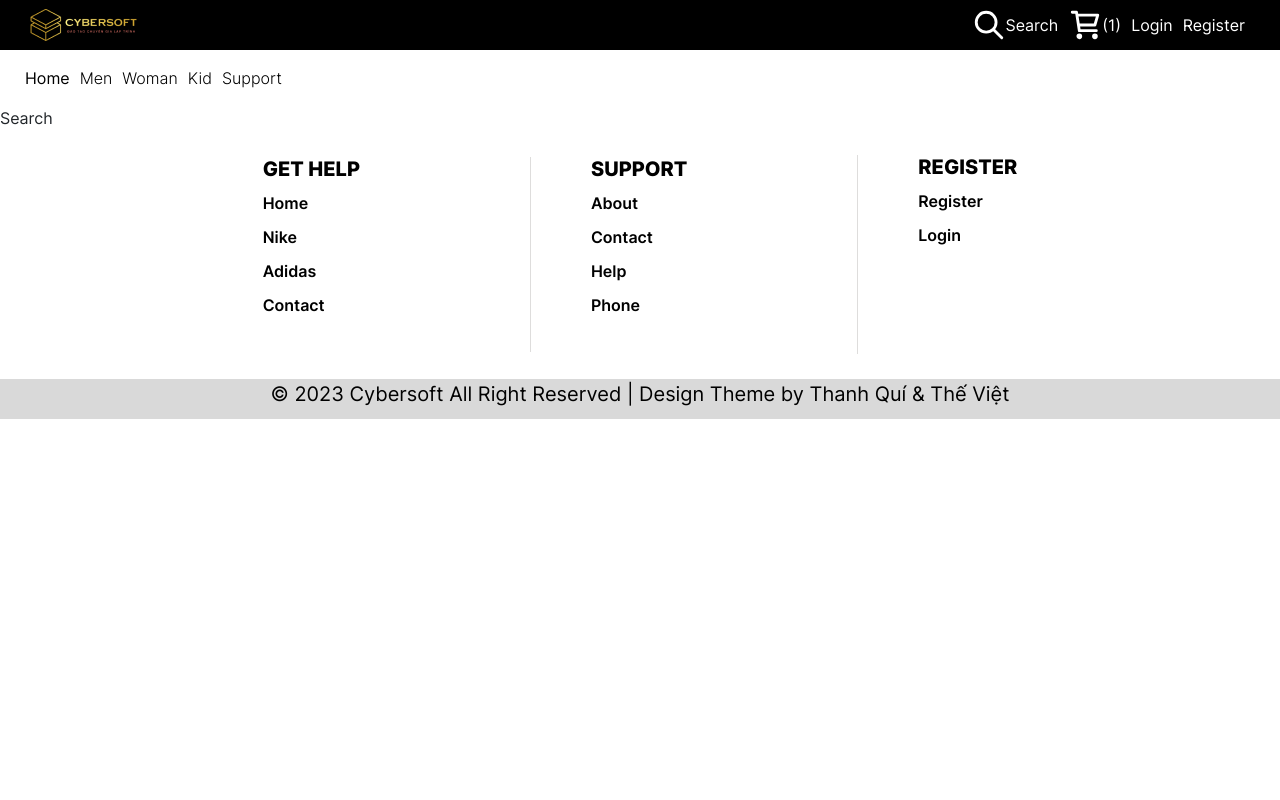
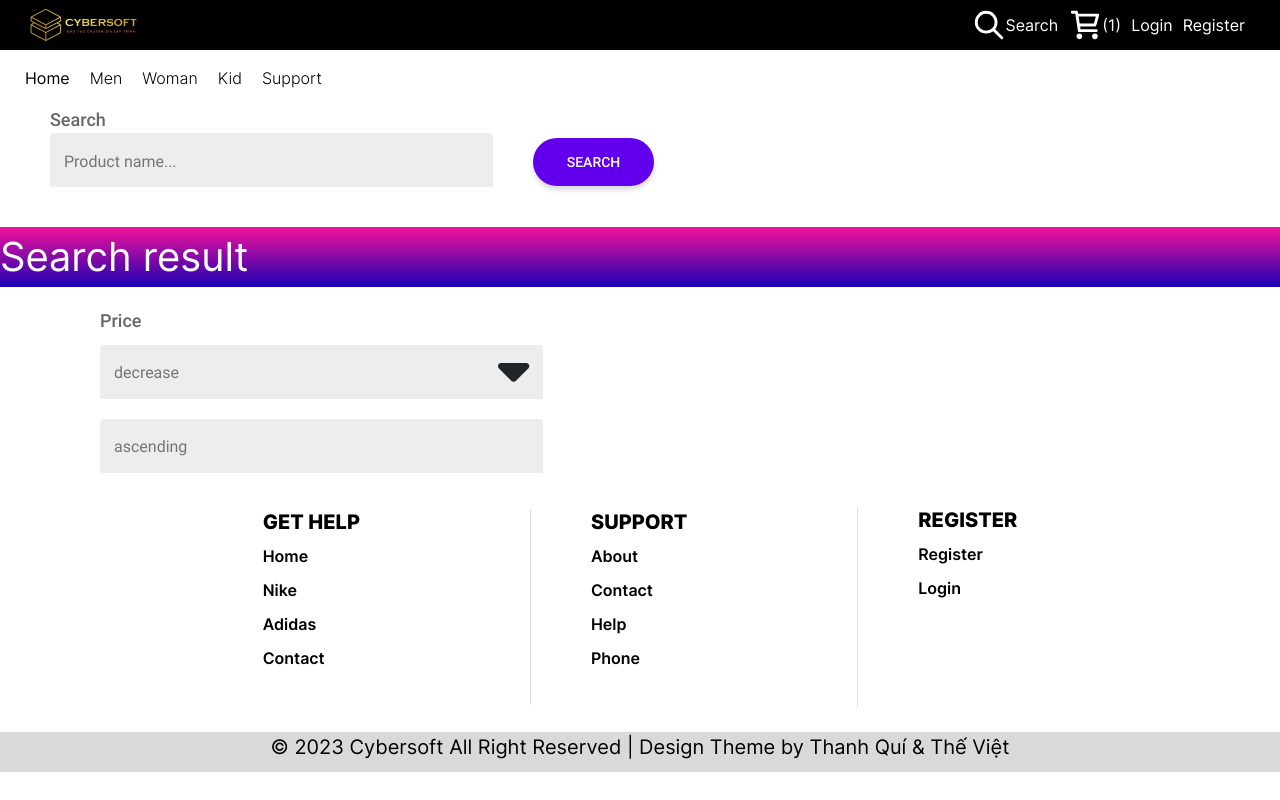
Before and after one commit to theviet226/ShoesShop, a React (Vite) app: page /search in a window 1280 px wide. Built offline with nearby package versions, Linux system fonts and the light colour scheme.

Commit message:
login facebook

```diff
--- a/package.json
+++ b/package.json
@@ -17,6 +17,7 @@
     "formik": "^2.4.3",
     "react": "^18.2.0",
     "react-dom": "^18.2.0",
+    "react-facebook-login": "^4.1.1",
     "react-redux": "^8.1.2",
     "react-router-dom": "^6.15.0",
     "sass": "^1.66.0",
@@ -25,6 +26,7 @@
   "devDependencies": {
     "@types/react": "^18.0.37",
     "@types/react-dom": "^18.0.11",
+    "@types/react-facebook-login": "^4.1.5",
     "@types/react-router-dom": "^5.3.3",
     "@typescript-eslint/eslint-plugin": "^5.59.0",
     "@typescript-eslint/parser": "^5.59.0",
--- /dev/null
+++ b/src/constants/index.ts
@@ -0,0 +1 @@
+export const ACCESS_TOKEN = "accesstoken"
--- a/src/pages/login/index.tsx
+++ b/src/pages/login/index.tsx
@@ -1,12 +1,52 @@
 import React, { useState } from "react";
-import { Link } from "react-router-dom";
+import { Link, useNavigate } from "react-router-dom";
 import FbIcon from "src/assets/icons/fb.icon";
 import css from "./login.module.scss";
+import { loginFacebookUser, userLogin } from "src/services/user.service";
+import { setLocalStorage } from "src/utils";
+import { ACCESS_TOKEN } from "src/constants";
+import FacebookLogin from 'react-facebook-login';
 function Login() {
   const [passwordType, setPasswordType] = useState("password");
   const hanldeChangeType = () => {
     setPasswordType((prevType) => (prevType === "text" ? "password" : "text"));
   };
+  const [formLogin, setFormLogin] = useState({
+    email: "",
+    password: "",
+  });
+  const navigate = useNavigate();
+  const hanldeLogin = (e: React.FormEvent<HTMLFormElement>) => {
+    e.preventDefault();
+    userLogin(formLogin)
+      .then((resp) => {
+        setLocalStorage(ACCESS_TOKEN, resp.content.accesstoken);
+        navigate("/profile");
+      })
+      .catch((err) => {
+        console.log(err);
+      });
+  };
+  const handleChange = (e: React.ChangeEvent<HTMLInputElement>) => {
+    const { value, name } = e.target;
+    setFormLogin({
+      ...formLogin,
+      [name]: value,
+    });
+  }
+  const [loginFacebook,setLoginFacebook] = useState({
+    facebookToken:"",
+  })
+  const responseFacebook = (resp: any) => {
+    console.log(resp);
+    loginFacebookUser(loginFacebook).then(resp =>{
+      setLocalStorage(ACCESS_TOKEN,resp.content.accesstoken)
+      navigate("/profile")
+    }).catch(err =>{
+      console.log(err)
+    })
+  };
+
   return (
     <>
       <div className={css["login-top"]}>
@@ -16,7 +56,7 @@ function Login() {
       <div className={css["login-form"]}>
         <div>
           <div className={css["login-text"]}>
-            <form>
+            <form onSubmit={hanldeLogin}>
               <label htmlFor="Email" className={css["login-name"]}>
                 Email
               </label>
@@ -25,20 +65,25 @@ function Login() {
                 type="email"
                 placeholder="Email"
                 className={css["login-input"]}
+                value={formLogin.email}
+                name="email"
+                onChange={handleChange}
               />
             </form>
           </div>
           <div className={css["login-text"]}>
-            <form className={css["login-eyes"]}>
+            <form className={css["login-eyes"]} onSubmit={hanldeLogin}>
               <label htmlFor="Password" className={css["login-name"]}>
                 Password
               </label>
               <br />
               <input
+                value={formLogin.password}
                 id="password"
                 type={passwordType}
                 placeholder="Password"
                 className={css["login-input"]}
+                onChange={handleChange}
               />
               {passwordType === "text" ? (
                 <i
@@ -59,13 +104,17 @@ function Login() {
             </button>
           </div>
         </div>
-        <div>
-          <button className={css["login-buttonfb"]}>
-            <FbIcon />
-            <Link to={``} className={css["login-fb"]}>
-              Continue with Facebook
-            </Link>
-          </button>
+        <div className="mx-auto">
+          <FacebookLogin
+            appId="3195280460764608"
+            autoLoad={true}
+            fields="name,email,picture"
+            callback={responseFacebook}
+            cssClass="btn btn-primary btn-lg"
+            icon="fa-facebook"
+            size="metro"
+          />
+
         </div>
       </div>
     </>
--- a/src/pages/login/login.module.scss
+++ b/src/pages/login/login.module.scss
@@ -15,13 +15,14 @@
     font-weight: 500;
     font-size: 18px;
     color: #00000099;
+
 }
 .login-input {
     font-family: "Roboto";
     font-weight: 400;
     font-size: 16px;
     background: #21212114;
-
+    border: transparent;
     width: 443px;
     height: 54px;
 
@@ -68,21 +69,7 @@
     box-shadow: 0px 4px 5px 0px #00000024;
     cursor: pointer;
 }
-.login-buttonfb {
-    display: flex;
-    justify-content: space-around;
-    align-items: center;
-    width: 442px;
-    height: 63px;
 
-    border-radius: 21px;
-    gap: 31.5px;
-    background-color: #1877F2;
-    box-shadow: 0px 38.486881256103516px 71.47562408447266px 0px #00000012;
-    border: transparent;
-
-
-}
 .login-fb {
     font-family: "ABeeZee";
     font-weight: 400;
--- a/src/pages/register/index.tsx
+++ b/src/pages/register/index.tsx
@@ -6,7 +6,10 @@ function Register() {
   const hanldeChangeType = () => {
     setPasswordType((prevType) => (prevType === "text" ? "password" : "text"));
   };
-
+  const [passwordConfirmType, setPasswordConfirmType] = useState("password")
+  const hanldeChangeType1 = () => {
+    setPasswordConfirmType((prevType) => (prevType === "text" ? "password" : "text"));
+  };
   return (
     <div className={css["register-main"]}>
       <div className={css["register-title"]}>Register</div>
@@ -44,7 +47,7 @@ function Register() {
             </form>
           </div>
           <div>
-            <form>
+            <form className={css["register-eyes"]}>
               <label
                 htmlFor="Password confirm"
                 className={css["register-name"]}
@@ -53,10 +56,11 @@ function Register() {
               </label>
               <br />
               <input
-                type="password"
+                type={passwordConfirmType}
                 placeholder="password confirm"
                 className={css["register-input"]}
               />
+              {passwordConfirmType === 'text' ? (<i className="fa-regular fa-eye-slash " onClick={hanldeChangeType1}/>) :(<i className="fa-regular fa-eye" onClick={hanldeChangeType1} />)}
             </form>
           </div>
         </div>
--- a/src/pages/register/register.module.scss
+++ b/src/pages/register/register.module.scss
@@ -2,6 +2,7 @@
     display: flex;
     justify-content: space-around;
     font-family: "Roboto";
+    gap: 20px;
 
 }
 .register-input {
@@ -79,9 +80,11 @@ li{
 }
 
 .register-eyes{
+ margin-bottom: -25px;
     :nth-child(4){
         position: relative;
-        right: 30px;
+        left: 417px;
+        bottom: 70px;
         cursor: pointer;
     }
 }
@@ -90,7 +93,7 @@ li{
         position: relative;
         left: 412px;
         bottom: 71px;
-        // display: none;
+        display: none;
         cursor: pointer;
     }
 }
--- a/src/pages/search/index.tsx
+++ b/src/pages/search/index.tsx
@@ -1,9 +1,31 @@
-import React from 'react'
+import React from "react";
+import css from "./search.module.scss"
 
 function Search() {
   return (
-    <div>Search</div>
-  )
+    <>
+      <div className={css["search-result"]}>
+        <div className={css["search-text"]}>Search</div>
+        <form>
+          <input type="text" placeholder="Product name..." className={css["search-name"]}/>
+          <button className={css["search-search"]}>SEARCH</button>
+        </form>
+      </div>
+      <div className={css["search-title"]}>
+        <p>Search result</p>
+      </div>
+      <div className={css["search-product"]}>
+        <form className={css["search-price"]}>
+          <label htmlFor="Price">Price</label>
+          <br />
+          <input type="text" placeholder="decrease" />
+          <i className="fa-solid fa-caret-down" />
+          <br />
+          <input type="text" placeholder="ascending" />
+        </form>
+      </div>
+    </>
+  );
 }
 
-export default Search
+export default Search;
--- /dev/null
+++ b/src/pages/search/search.module.scss
@@ -0,0 +1,76 @@
+.search-result {
+    font-family: "Roboto";
+    padding: 0 50px;
+}
+.search-text {
+    font-size: 18px;
+    font-weight: 500;
+    color: #00000099;
+}
+.search-name {
+    width: 443px;
+    height: 54px;
+    border-radius: 4px 4px 0 0;
+    padding: 16px 12px 14px 14px;
+    background: #21212114;
+    font-weight: 400;
+    font-size: 16px;
+    color: #000000de;
+    border: #21212114;
+}
+.search-search {
+    padding: 12px;
+    border-radius: 50px;
+    width: 121px;
+    height: 48px;
+    background-color: #6200ee;
+    border: transparent;
+    box-shadow: 0px 2px 4px 0px #00000033;
+
+    box-shadow: 0px 1px 10px 0px #0000001f;
+
+    box-shadow: 0px 4px 5px 0px #00000024;
+    font-weight: 500;
+    font-size: 14px;
+    color: #ffffff;
+    margin-left: 40px;
+}
+.search-title{
+    font-family: "Inter";
+    font-size: 40px;
+    font-weight: 400;
+    color: #ffffff;
+    background: linear-gradient(180deg, #F21299 0%, #1B02B5 100%);
+    margin: 40px 0 20px 0;
+}
+.search-price{
+    font-family: "Roboto";
+    label{
+        font-weight: 500;
+        font-size: 18px;
+        color: #00000099;
+
+    }
+    input{
+        border-radius: 4px 4px 0 0 ;
+        padding: 16px 12px 14px 14px;
+        width: 443px;
+        height: 54px;
+        background-color: #21212114;
+font-size: 16px;
+font-weight: 400;
+color: #000000;
+border: transparent;
+margin: 10px 0;
+    }
+    i{
+        font-size: 50px;
+        position: relative;
+        right: 45px;
+        top: 10px;
+       cursor: pointer;
+    }
+}
+.search-product{
+    padding: 0 100px;
+}
--- /dev/null
+++ b/src/services/user.service.ts
@@ -0,0 +1,26 @@
+import { axiosWithoutAuth } from "./config.service";
+
+export const userLogin = async(data:{email:string;password:string}) =>{
+    try {
+        const resp = await axiosWithoutAuth({
+            method:"post",
+            url:'/Users/signin',
+            data
+        })
+        return resp.data
+    } catch (error) {
+        console.log(error)
+    }
+}
+export const loginFacebookUser = async(data:{facebookToken:string}) =>{
+    try {
+        const resp = await axiosWithoutAuth({
+            method:"post",
+            url:'/Users/facebooklogin',
+            data
+        })
+        return resp.data
+    } catch (error) {
+        console.log(error)
+    }
+}
--- a/src/templates/base/header/header.module.scss
+++ b/src/templates/base/header/header.module.scss
@@ -16,6 +16,10 @@
 .header-left-cart {
   display: flex;
   align-items: center;
+  a{
+    text-decoration: none;
+    color: #fff;
+  }
 }
 .header-left-author {
   gap: 1rem;
@@ -29,8 +33,9 @@
 .nav{
   display: flex;
   align-items: center;
-  gap: 1rem;
+  gap: 2rem;
   padding: 1.6rem 2.5rem;
+  text-align: center;
   a{
     color: #000;
     text-decoration: none;
--- a/src/templates/base/header/index.tsx
+++ b/src/templates/base/header/index.tsx
@@ -15,7 +15,7 @@ function Header() {
       <div className={css["header-left"]}>
         <div className={css["header-left-search"]}>
           <IconSearch />
-          <span>Search</span>
+          <Link to="/search">Search</Link>
         </div>
         <div className={css["header-left-cart"]}>
           <Link to="/cart">
--- /dev/null
+++ b/src/utils/index.ts
@@ -0,0 +1,24 @@
+export const setLocalStorage = (key:string,data:any) =>{
+    try {
+        localStorage.setItem(key,JSON.stringify(data))
+    } catch (error) {
+        console.log(error)
+    }
+}
+export const getLocalStorage = (key:string) =>{
+    try {
+        const data = localStorage.getItem(key)
+        if(!data) return null
+        return JSON.parse(data)
+    } catch (error) {
+        console.log(error)
+        return null
+    }
+}
+export const removeLocalStorage = (key:string) =>{
+    try {
+        localStorage.removeItem(key)
+    } catch (e) {
+        console.log(e)
+    }
+}
```
Also changed, not shown: 1 other file (tests, documents, lock files or other folders).
